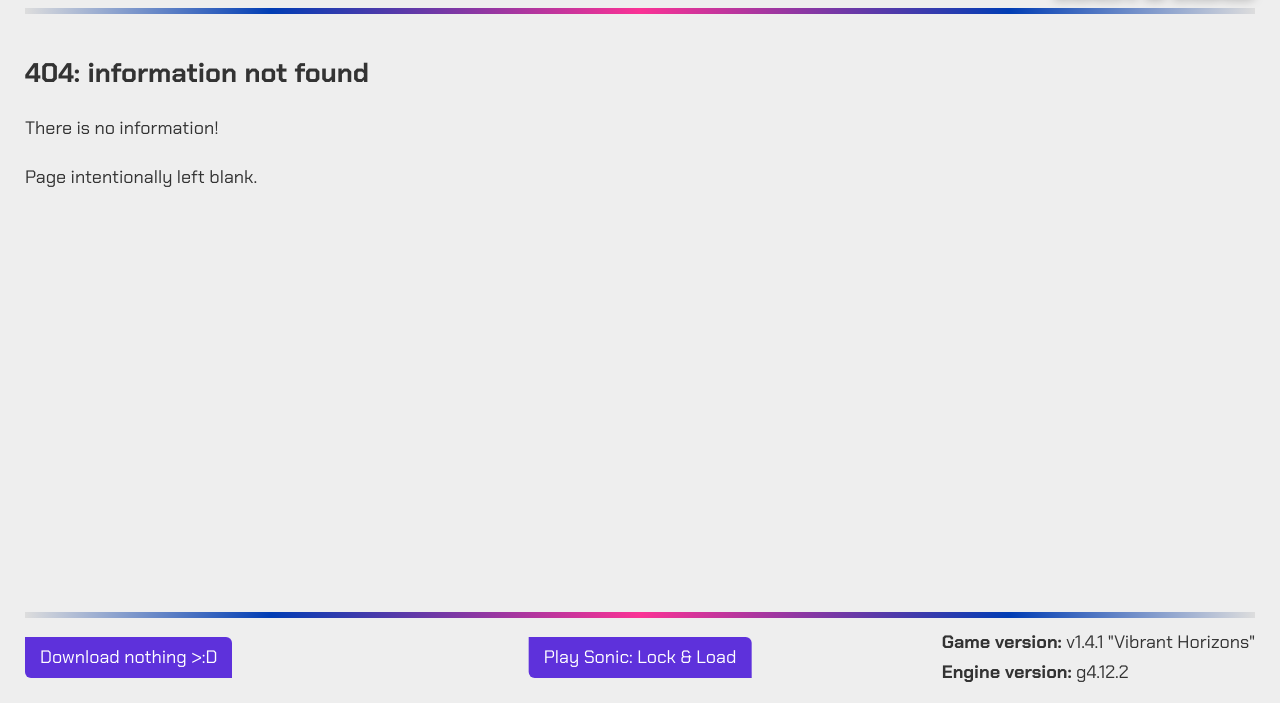
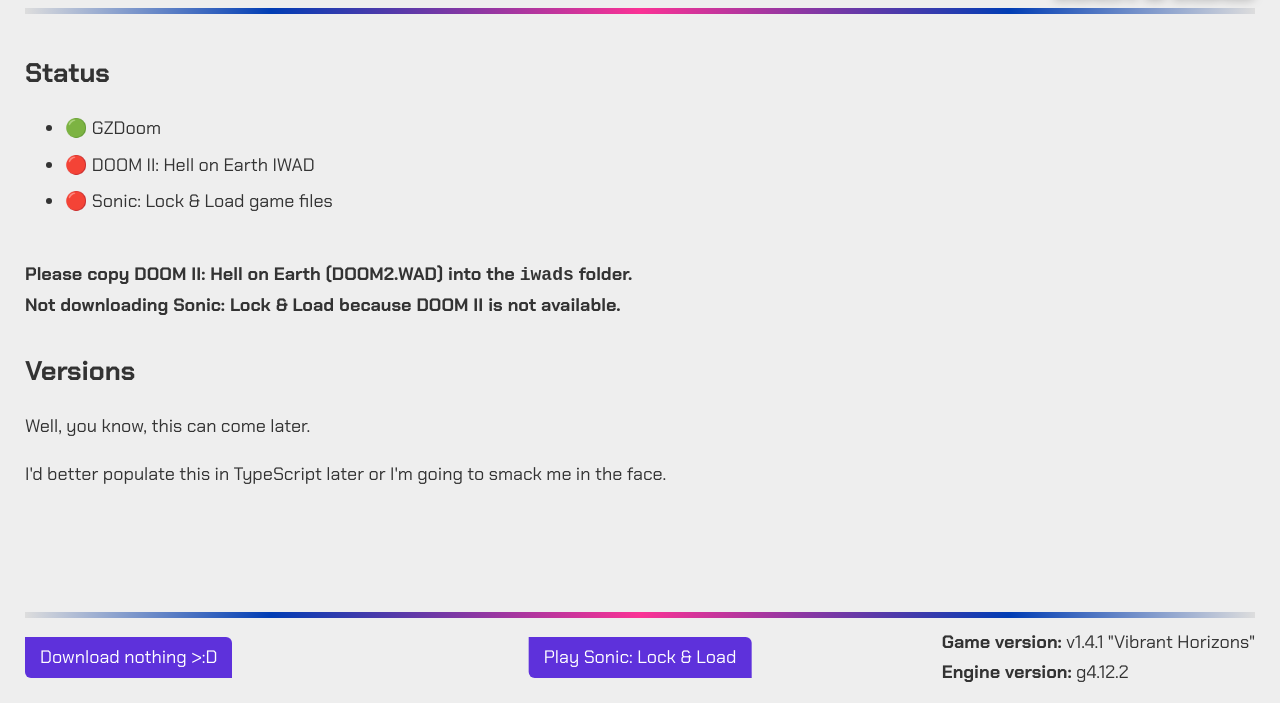
Before and after one commit to Sonic-LockandLoad/SLL-Launcher, a website with bundled scripts: page src/index.html in a window 1280 px wide. Shown: the part 97-800 px from the top of the page. Built offline with nearby package versions, Linux system fonts and the light colour scheme.

Commit message:
Added some placeholder info (status and versions) to the app

```diff
--- a/src/index.html
+++ b/src/index.html
@@ -15,9 +15,25 @@
             <hr id="separator">
         </header>
         <main>
-            <h2>404: information not found</h2>
-            <p>There is no information!</p>
-            <p>Page intentionally left blank.</p>
+            <!-- Placeholder info - populate in JS/TS later -->
+            <div id="status">
+                <h2>Status</h2>
+                <ul id="status-list">
+                    <li>🟢 GZDoom</li>
+                    <li>🔴 DOOM II: Hell on Earth IWAD</li>
+                    <li>🔴 Sonic: Lock &amp; Load game files</p>
+                </ul>
+                <strong id="status-summary">
+                    Please copy DOOM II: Hell on Earth (DOOM2.WAD) into the <code>iwads</code>
+                    folder.<br>
+                    Not downloading Sonic: Lock &amp; Load because DOOM II is not available.
+                </strong>
+            </div>
+            <div id="versions">
+                <h2>Versions</h2>
+                <p>Well, you know, this can come later.</p>
+                <p>I'd better populate this in TypeScript later or I'm going to smack me in the face.</p>
+            </div>
         </main>
         <footer>
             <hr id="separator">
```
